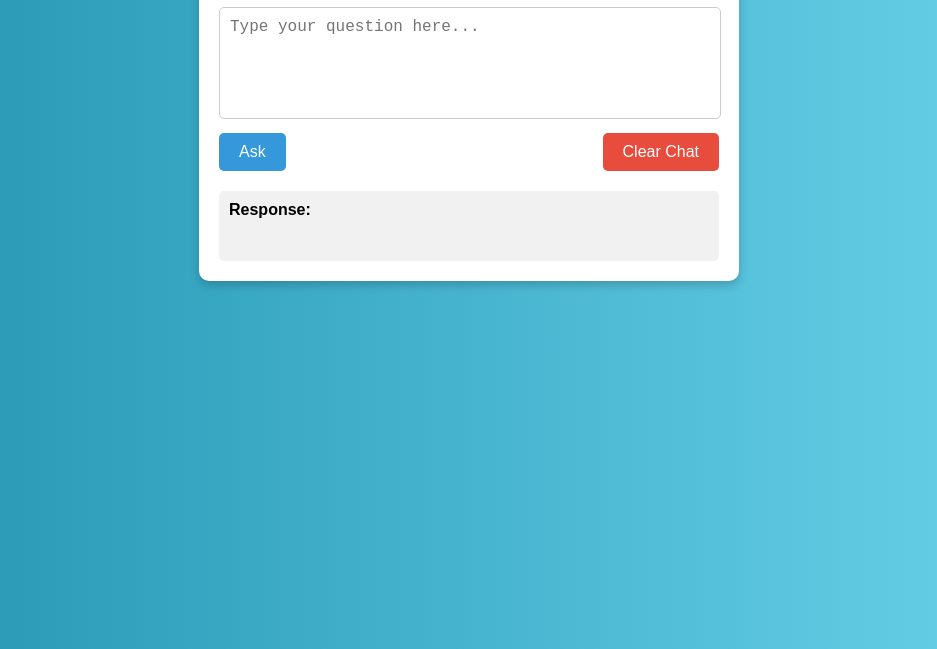
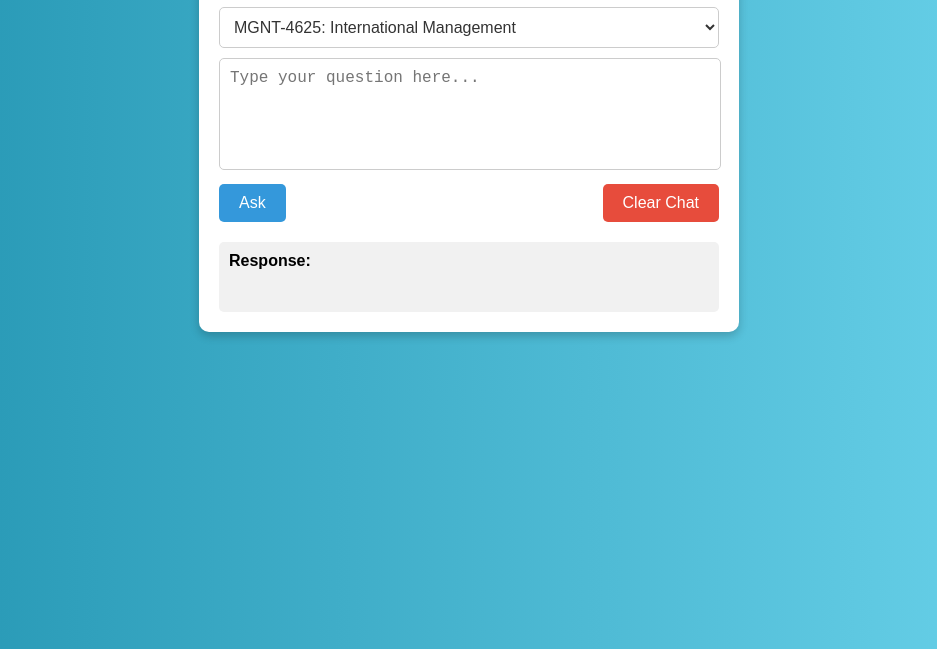
Before and after one commit to Paultaiwo934/Mgmt_chatbot, a plain HTML site: page public/index.html in a window 1280 px wide. Shown: the part 151-800 px from the top of the page, without its empty margins (171-1108 px from the left). Drawn offline with Linux system fonts and the light colour scheme.

Commit message:
Add Course Button

```diff
--- a/public/index.html
+++ b/public/index.html
@@ -24,6 +24,16 @@
         h1 {
             color: #333;
             text-align: left;
+        }
+        .course-dropdown {
+            width: 100%;
+            padding: 10px;
+            margin-bottom: 10px;
+            border: 1px solid #ccc;
+            border-radius: 5px;
+            font-size: 16px;
+            background-color: white;
+            color: #333;
         }
         textarea {
             width: calc(100% - 20px); /* Prevents overlap */
@@ -97,6 +107,16 @@
 <body>
     <div class="chat-container">
         <h1>Professor Upson's AI Assistant</h1>
+
+        <!-- Add a dropdown for course selection -->
+        <select id="course" class="course-dropdown">
+            <option value="MGNT-4625: International Management">MGNT-4625: International Management</option>
+            <option value="MGNT-4660: Strategic Management">MGNT-4660: Strategic Management</option>
+            <option value="MGNT-6681: Strategic, Ethical, Global Management">MGNT-6681: Strategic, Ethical, Global Management</option>
+            <option value="MGNT-6685: Non Profit Management">MGNT-6685: Non Profit Management</option>
+            <option value="XIDS-2002: WDYKA: Lessons in Travel">XIDS-2002: WDYKA: Lessons in Travel</option>
+        </select>
+
         <textarea id="question" placeholder="Type your question here..." rows="5"></textarea>
         <div class="button-container">
             <button class="ask-btn" onclick="askChatbot()">Ask</button>
@@ -111,6 +131,7 @@
     <script>
         async function askChatbot() {
             let question = document.getElementById("question").value;
+            let course = document.getElementById("course").value; // Get the selected course
             let responseElement = document.getElementById("response");
 
             if (!question.trim()) {
@@ -118,13 +139,17 @@
                 return;
             }
 
+            // Debugging: Log the payload
+            console.log("Sending payload:", { question: question, course: course });
+
             let response = await fetch("https://mgmt-chatbot.onrender.com/ask", {
                 method: "POST",
                 headers: { "Content-Type": "application/json" },
-                body: JSON.stringify({ question: question })
+                body: JSON.stringify({ question: question, course: course }) // Include course in the payload
             });
 
             let data = await response.json();
+            console.log("Received response:", data); // Debugging: Log the response
             responseElement.innerText = data.answer || "Error getting response.";
         }
 
```
